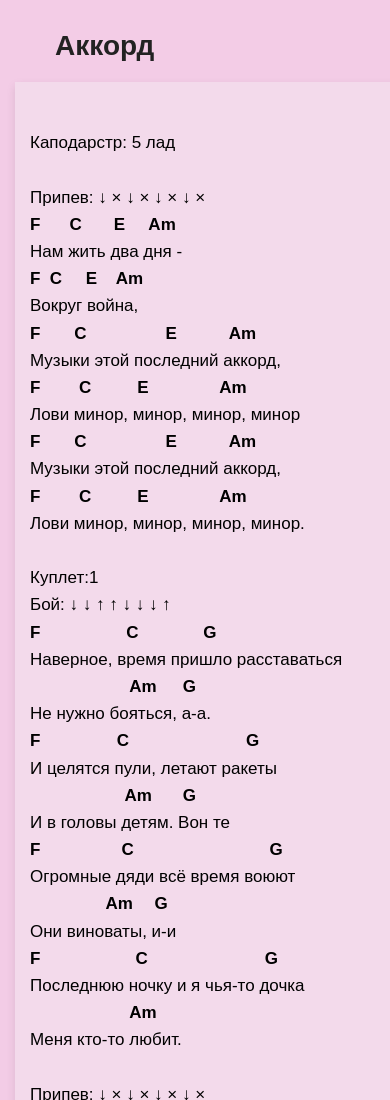
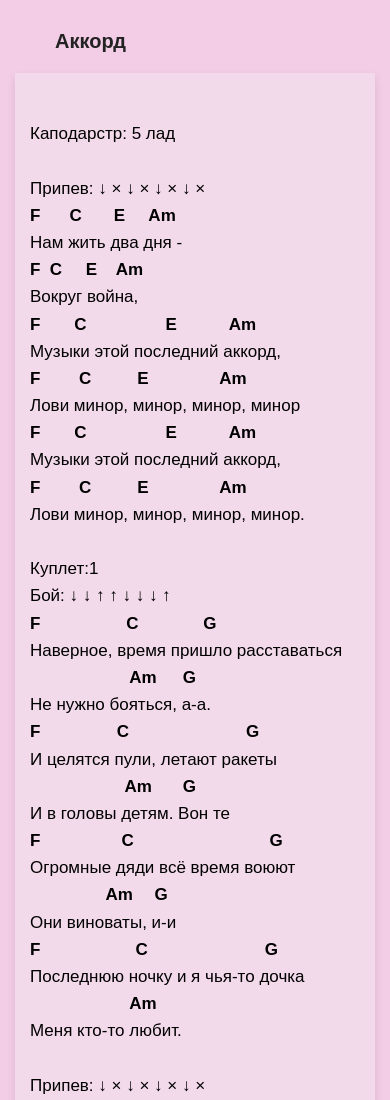
Before and after one commit to MelcaMila/---, a plain HTML site: page akcord.html in a window 390 px wide. Shown: the top 1100 px of the page. Drawn offline with Linux system fonts and the light colour scheme.

Commit message:
Add files via upload

```diff
--- a/style.css
+++ b/style.css
@@ -42,3 +42,21 @@ h1 {
 .song-list a:hover {
   background: #8361A8;
 }
+@media (max-width: 600px) {
+  body {
+    padding: 15px;
+  }
+
+  .song {
+    border-radius: 10px;
+    padding: 15px;
+    font-size: 16px; /* меньше шрифт для телефона */
+    width: 100%;     /* чтобы не выходило за экран */
+    box-sizing: border-box; /* чтобы паддинги считались внутри */
+  }
+
+  h1 {
+    font-size: 20px;
+    text-align: center;
+  }
+}
```
